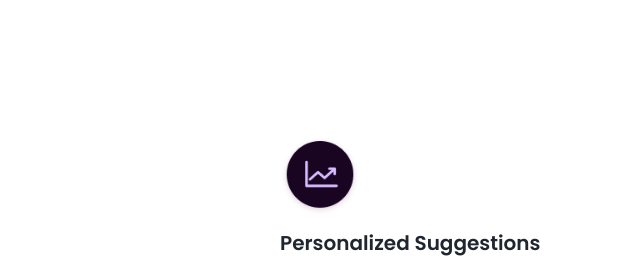
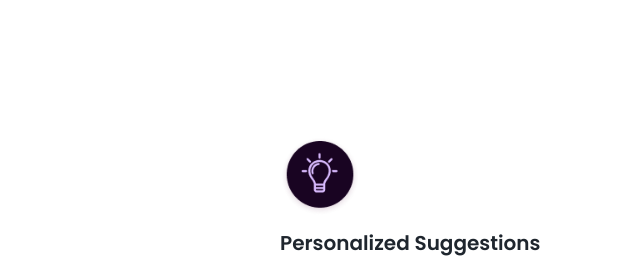
Before and after one commit to YanaFilonchik/Koin, a plain HTML site: page index.html in a window 1280 px wide. Shown: the part 2040-2306 px from the top of the page, 370-1010 px from the left. Drawn offline with Linux system fonts and the light colour scheme.

Commit message:
section Servise

```diff
--- a/index.html
+++ b/index.html
@@ -92,7 +92,7 @@
                     </div>
 
                     <div>
-                        <img src="resours/Group-36.png" alt="">
+                        <img src="resours/Group-34.png" alt="">
                         <h5>Personalized Suggestions</h5>
                         <p>Our app analyzes your spending patterns and offers advice to help you improve your habits,
                             helping you save more and spend less
```
Also changed, not shown: resours/Group-36.png (deleted).
